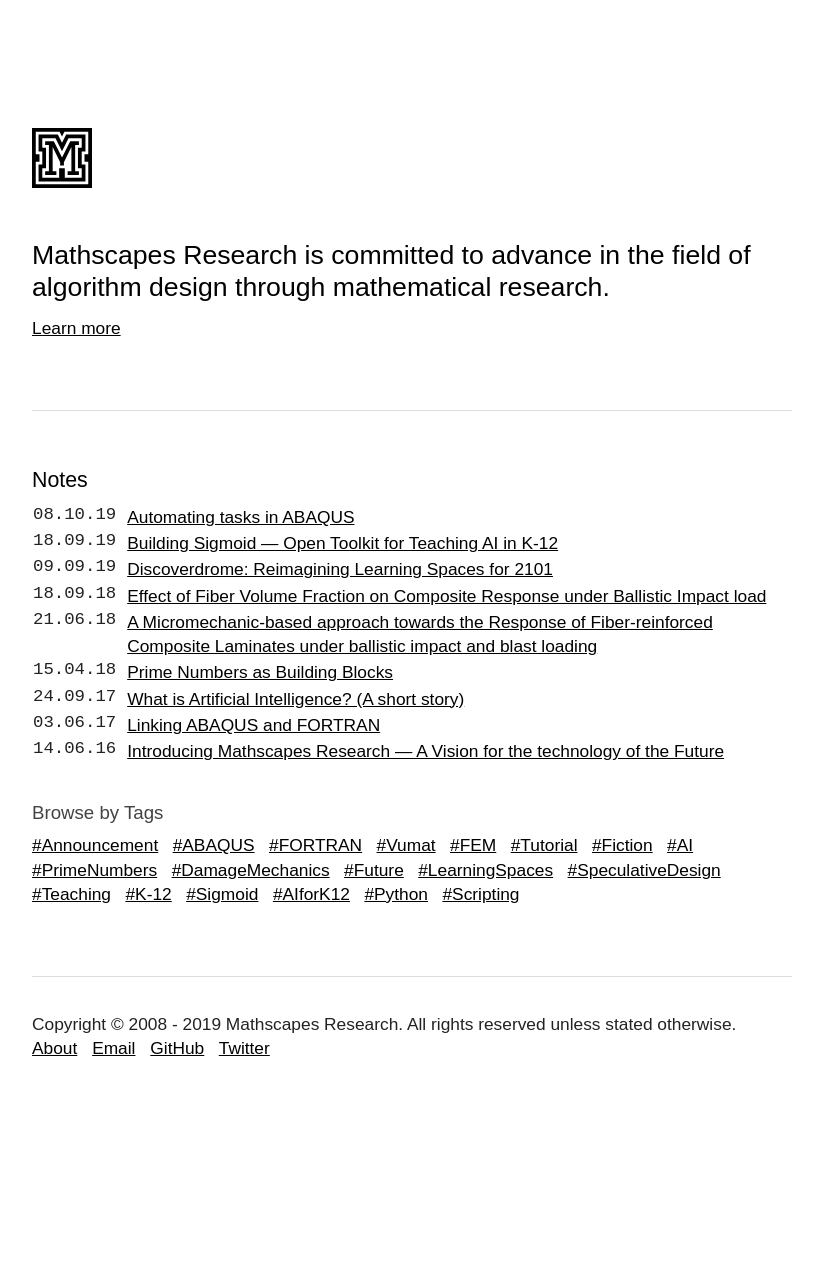
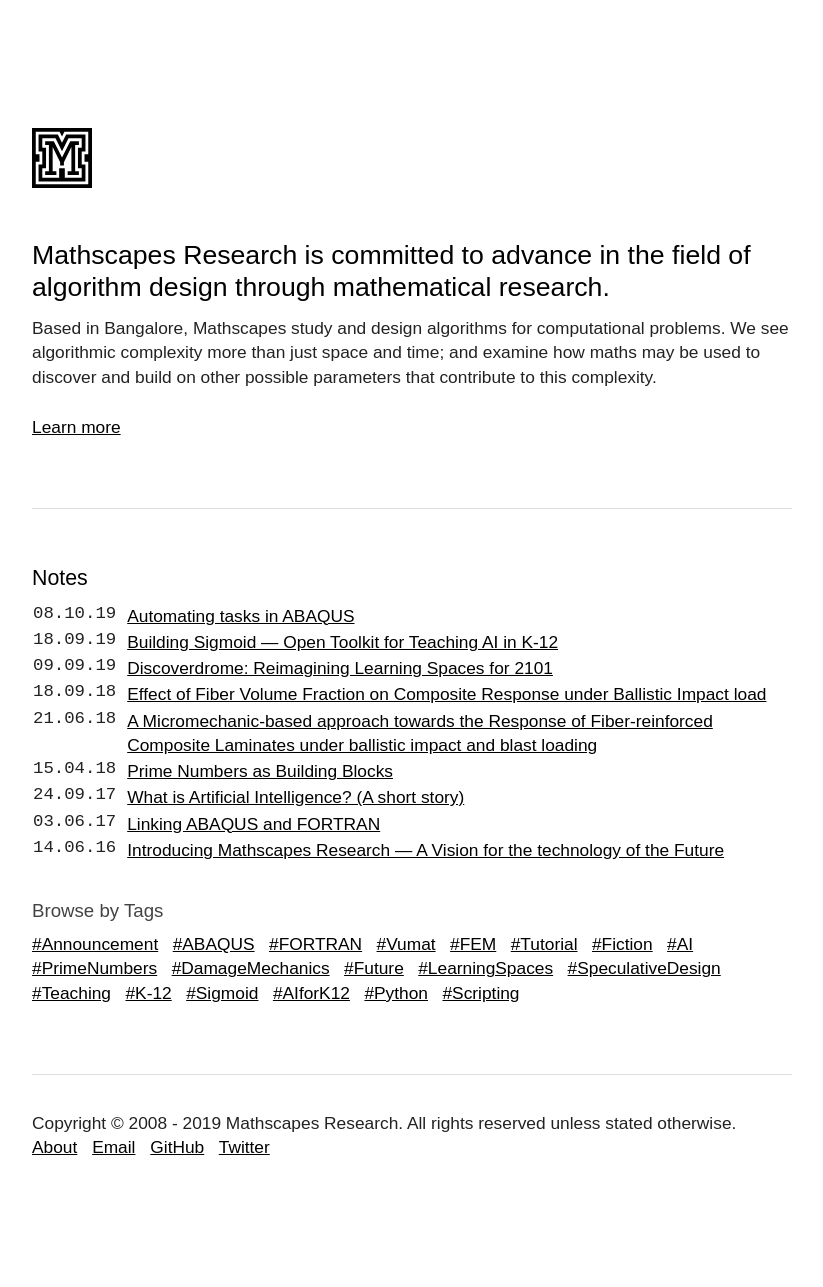
Before and after one commit to mathscapes/website, a Jekyll site: the page built from index.md, in a window 1280 px wide. Shown: the whole page, without its empty margins (228-1051 px from the left). Built offline with Jekyll 4.4.1, drawn with Linux system fonts in a browser that asks for light colours; some web fonts are replaced; before the commit the page ends 1189 px from its top, so only the background shows below that.

Commit message:
added new opening para

```diff
--- a/docs/about/index.html
+++ b/docs/about/index.html
@@ -33,7 +33,7 @@
 
 <p><strong>Mathscapes Research is committed to advance in the field of algorithm design through mathematical research.</strong></p>
 
-<p>Mathscapes study and design algorithms for computational problems. We see algorithmic complexity more than just space and time; examine how maths may be used to discover and build on other possible parameters that contribute to this complexity.</p>
+<p>Based in Bangalore, Mathscapes study and design algorithms for computational problems. We see algorithmic complexity more than just space and time; and examine how maths may be used to discover and build on other possible parameters that contribute to this complexity.</p>
 
 <p>Our projects are primarily research-based and include both — initiated by ourselves and commissioned. Beyond that, we are always keen to undertake projects that pivot on Mathematics and Computer Science.</p>
 
--- a/docs/index.html
+++ b/docs/index.html
@@ -25,6 +25,8 @@
   <body>
      <a href="/"><img src="/assets/images/logo.svg" width="60px"></a>
      <h1 id="mathscapes-research-is-committed-to-advance-in-the-field-of-algorithm-design-through-mathematical-research">Mathscapes Research is committed to advance in the field of algorithm design through mathematical research.</h1>
+
+<p>Based in Bangalore, Mathscapes study and design algorithms for computational problems. We see algorithmic complexity more than just space and time; and examine how maths may be used to discover and build on other possible parameters that contribute to this complexity.</p>
 
 <p><a href="about">Learn more</a></p>
 
--- a/index.md
+++ b/index.md
@@ -4,6 +4,8 @@
 ---
 
 # Mathscapes Research is committed to advance in the field of algorithm design through mathematical research.
+
+Based in Bangalore, Mathscapes study and design algorithms for computational problems. We see algorithmic complexity more than just space and time; and examine how maths may be used to discover and build on other possible parameters that contribute to this complexity.
 
 [Learn more](about)
 
```
Also changed, not shown: about.md (+1 -1 lines).
